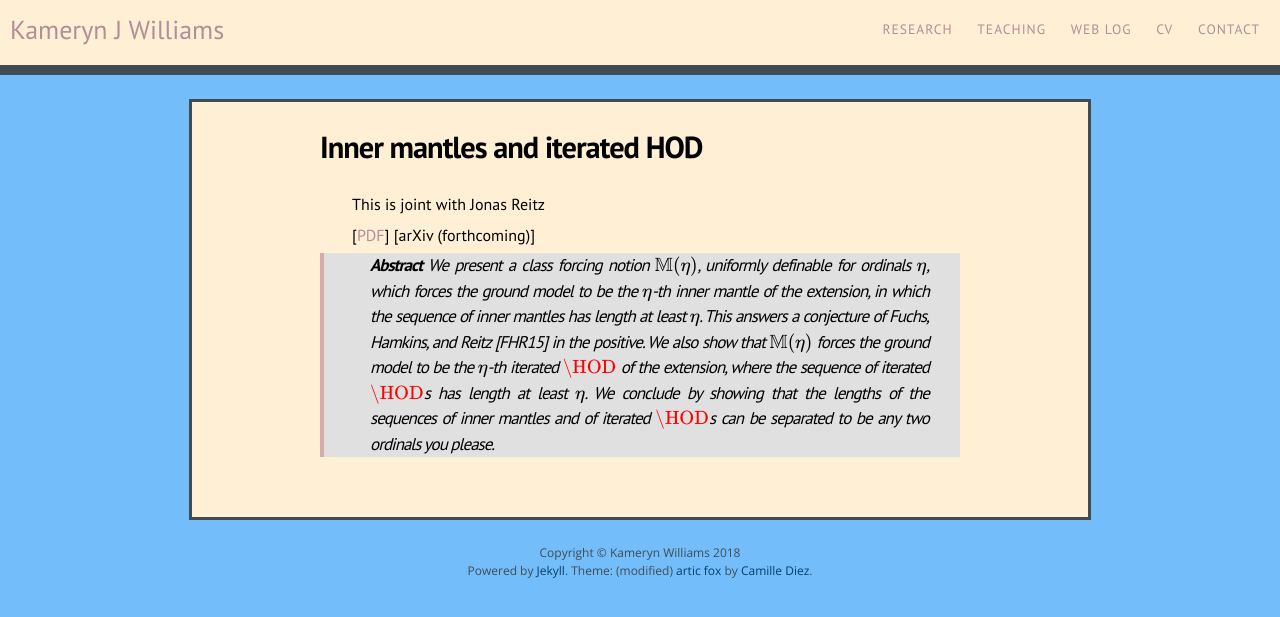
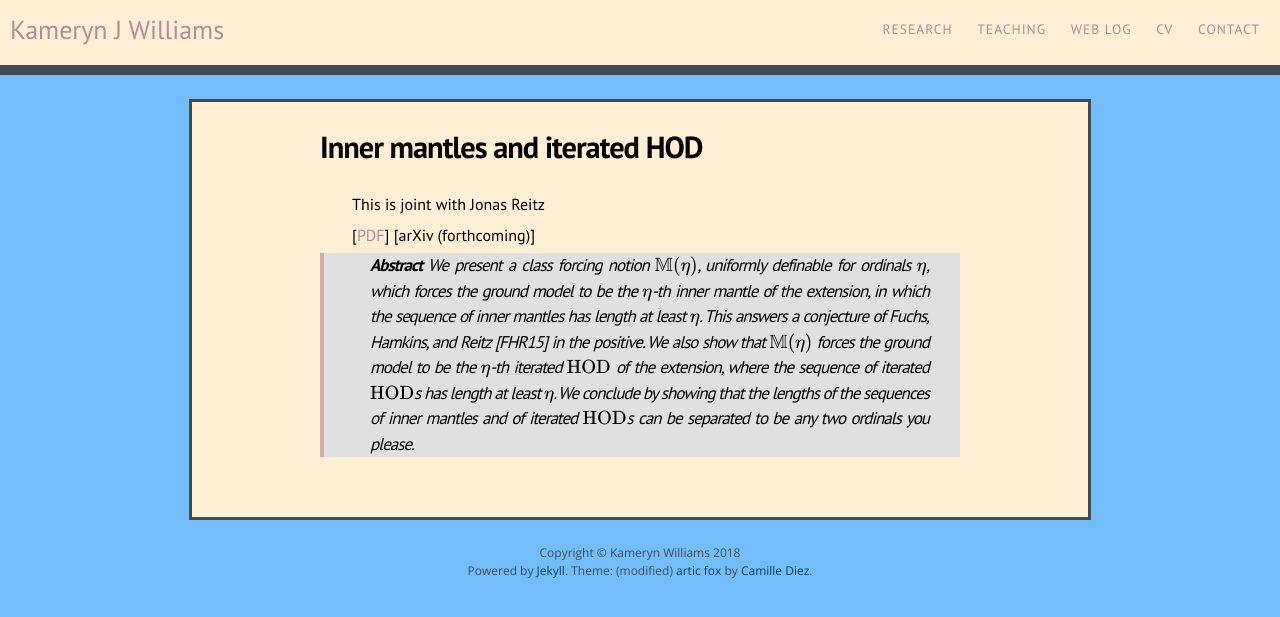
Before and after one commit to kamerynjw/kamerynjw.github.io, a Jekyll site: the page built from research/pubs/inner-mantles.md, in a window 1280 px wide. Shown: the top 617 px of the page. Built offline with Jekyll 4.4.1, drawn with Linux system fonts in a browser that asks for light colours; nearby versions of some CDN libraries; formulas are drawn with MathJax 3.

Commit message:
fixed later error :P

```diff
--- a/research/pubs/inner-mantles.md
+++ b/research/pubs/inner-mantles.md
@@ -8,4 +8,4 @@ This is joint with Jonas Reitz
 
 [[PDF]({{ page.url }}inner-mantles.pdf)] [arXiv (forthcoming)]
 
-> **Abstract** We present a class forcing notion $\\mathbb M(\eta)$, uniformly definable for ordinals $\eta$, which forces the ground model to be the $\eta$-th inner mantle of the extension, in which the sequence of inner mantles has length at least $\eta$. This answers a conjecture of Fuchs, Hamkins, and Reitz [FHR15] in the positive. We also show that $\\mathbb M(\eta)$ forces the ground model to be the $\eta$-th iterated $\HOD$ of the extension, where the sequence of iterated $\HOD$s has length at least $\eta$. We conclude by showing that the lengths of the sequences of inner mantles and of iterated $\HOD$s can be separated to be any two ordinals you please.
+> **Abstract** We present a class forcing notion $\mathbb M(\eta)$, uniformly definable for ordinals $\eta$, which forces the ground model to be the $\eta$-th inner mantle of the extension, in which the sequence of inner mantles has length at least $\eta$. This answers a conjecture of Fuchs, Hamkins, and Reitz [FHR15] in the positive. We also show that $\mathbb M(\eta)$ forces the ground model to be the $\eta$-th iterated $\mathrm{HOD}$ of the extension, where the sequence of iterated $\mathrm{HOD}$s has length at least $\eta$. We conclude by showing that the lengths of the sequences of inner mantles and of iterated $\mathrm{HOD}$s can be separated to be any two ordinals you please.
```
